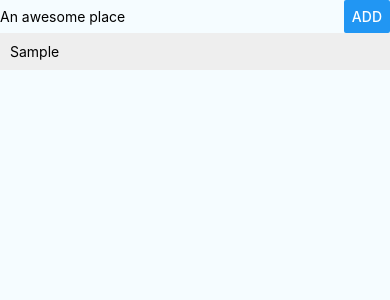
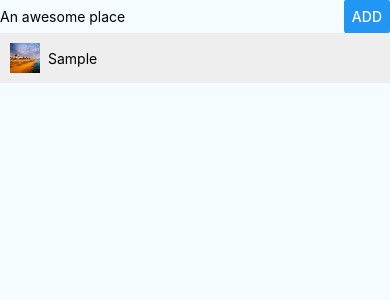
Before and after one commit to mali3days/react-native-without-expo, a React Native app: screen / in a window 390 px wide. Both pictures are taken after typing "Sample" into the empty fields and a click on the button "ADD". Shown: the top 300 px of the page. Built offline with nearby package versions, Linux system fonts and the light colour scheme.

Commit message:
:sparkles: add default image to the place

```diff
--- a/App.js
+++ b/App.js
@@ -21,7 +21,11 @@ export default class App extends Component<Props> {
   placeAddedHandler = placeName => {
     this.setState(prevState => {
       return {
-        places: prevState.places.concat({value: placeName, key: Math.random().toString()}),
+        places: prevState.places.concat({
+          key: Math.random().toString(),
+          name: placeName,
+          image: require('./src/images/sharm-el-sheikh_1.jpg'),
+        }),
       };
     });
   }
--- a/src/components/ListItem/ListItem.js
+++ b/src/components/ListItem/ListItem.js
@@ -1,10 +1,11 @@
 import React from 'react';
-import {View,Text,StyleSheet,TouchableOpacity} from 'react-native';
+import {View,Text,StyleSheet,TouchableOpacity,Image} from 'react-native';
 
 const ListItem = ({item,onItemPressed}) => (
     <TouchableOpacity onPress={onItemPressed}>
         <View style={styles.listItem}>
-            <Text>{item}</Text>
+            <Image resizeMode='cover' source={item.image} style={styles.placeImage} />
+            <Text>{item.name}</Text>
         </View>
     </TouchableOpacity>
 );
@@ -15,7 +16,14 @@ const styles = StyleSheet.create({
         padding: 10,
         marginBottom: 5,
         backgroundColor: '#eee',
+        flexDirection: 'row',
+        alignItems: 'center',
     },
+    placeImage: {
+        marginRight: 8,
+        height: 30,
+        width: 30,
+    }
 });
 
 export default ListItem;
--- a/src/components/PlaceList/PlaceList.js
+++ b/src/components/PlaceList/PlaceList.js
@@ -10,7 +10,7 @@ const placeList = ({places,onItemDeleted}) => {
             style={styles.listContainer}
             renderItem={({item}) => {
                 return (<ListItem
-                    item={item.value}
+                    item={item}
                     onItemPressed={() => onItemDeleted(item.key)}
                 />);
             }}
```
Also changed, not shown: src/images/sharm-el-sheikh_1.jpg (added).
